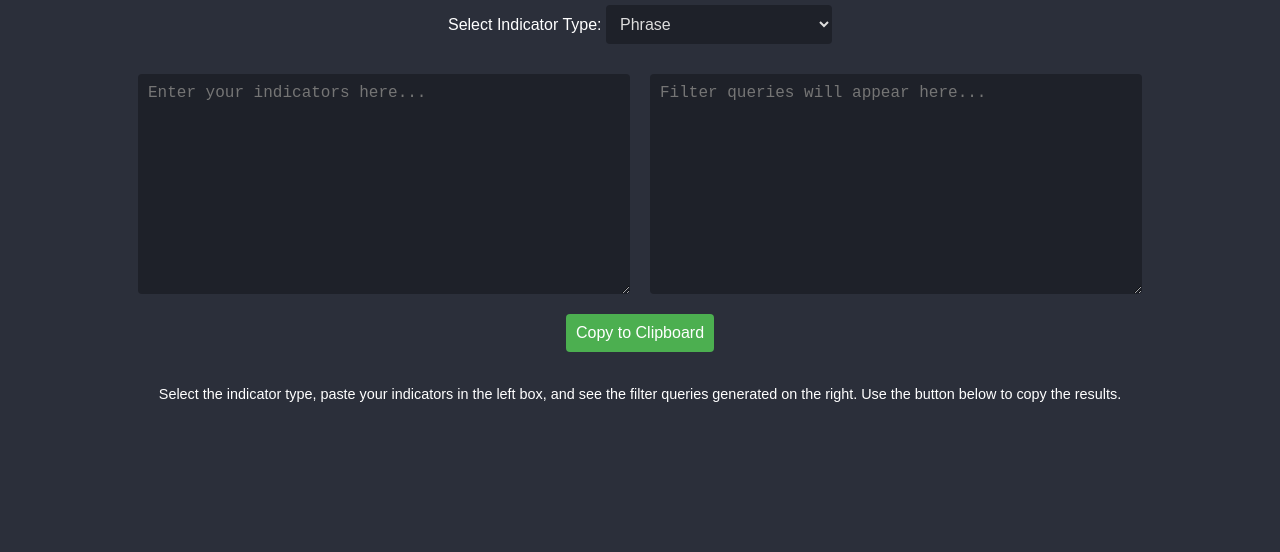
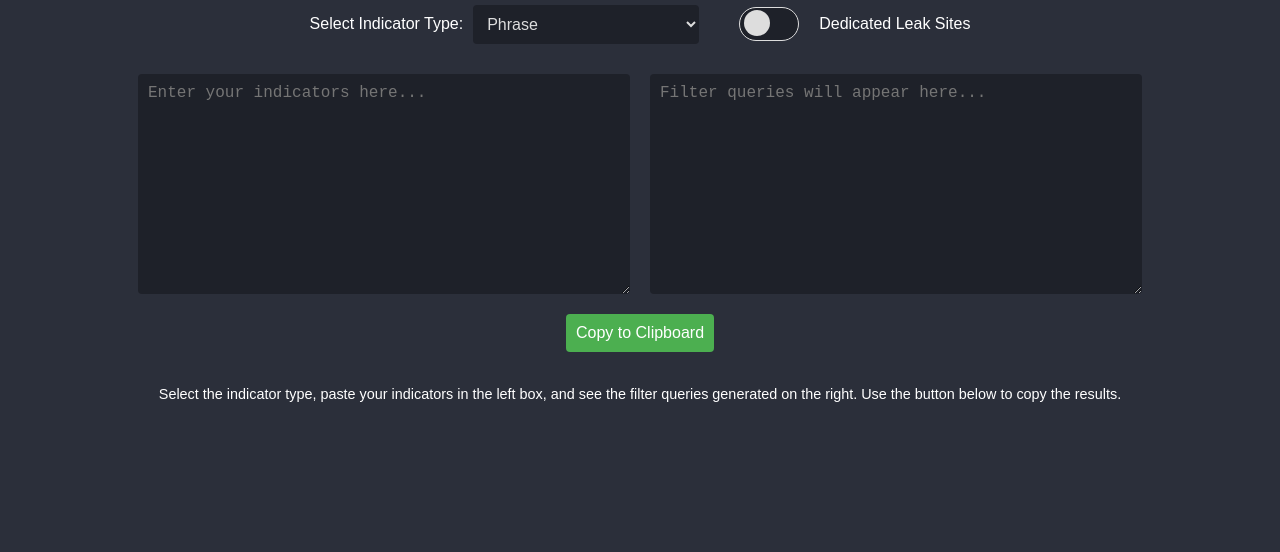
Before and after one commit to alenperic/Query-Filter, a plain HTML site: page index.html in a window 1280 px wide. Shown: the part 248-800 px from the top of the page. Drawn offline with Linux system fonts and the light colour scheme.

Commit message:
Update index.html

```diff
--- a/index.html
+++ b/index.html
@@ -41,8 +41,13 @@
             margin-bottom: 20px;
             font-size: 2em;
         }
-        .dropdown {
+        .controls {
             margin-bottom: 20px;
+            display: flex;
+            align-items: center;
+        }
+        .controls label {
+            margin-right: 10px;
         }
         select {
             padding: 10px;
@@ -51,7 +56,55 @@
             color: #ddd;
             border: none;
             border-radius: 4px;
+            margin-right: 20px;
         }
+        /* Switch styling */
+        .switch {
+            position: relative;
+            display: inline-block;
+            width: 60px;
+            height: 34px;
+            margin-left: 20px;
+        }
+        .switch input {
+            opacity: 0;
+            width: 0;
+            height: 0;
+        }
+        .slider {
+            position: absolute;
+            cursor: pointer;
+            top: 0;
+            left: 0;
+            right: 0;
+            bottom: 0;
+            background-color: #1e2129;
+            transition: .4s;
+            border-radius: 34px;
+            border: 1px solid #ddd;
+        }
+        .slider:before {
+            position: absolute;
+            content: "";
+            height: 26px;
+            width: 26px;
+            left: 4px;
+            bottom: 4px;
+            background-color: #ddd;
+            transition: .4s;
+            border-radius: 50%;
+        }
+        input:checked + .slider {
+            background-color: #4caf50;
+        }
+        input:focus + .slider {
+            box-shadow: 0 0 1px #4caf50;
+        }
+        input:checked + .slider:before {
+            transform: translateX(26px);
+            background-color: white;
+        }
+        /* End of switch styling */
         #wrapper {
             display: flex;
             justify-content: space-between;
@@ -88,6 +141,11 @@
             width: 80%;
             font-size: 0.9em;
         }
+        /* Styling for the "Dedicated Leak Sites" label */
+        .switch-label {
+            margin-left: 10px;
+            font-size: 16px;
+        }
     </style>
 </head>
 <body>
@@ -100,7 +158,7 @@
 
     <div id="title">Filter Query Generator</div>
 
-    <div class="dropdown">
+    <div class="controls">
         <label for="indicatorSelect">Select Indicator Type:</label>
         <select id="indicatorSelect">
             <option value="phrase">Phrase</option>
@@ -110,6 +168,12 @@
             <option value="iprange">IP Range</option>
             <option value="typosquatting_term">Typo-Squatting</option>
         </select>
+
+        <label class="switch">
+            <input type="checkbox" id="dedicatedLeakSitesToggle">
+            <span class="slider"></span>
+        </label>
+        <span class="switch-label">Dedicated Leak Sites</span>
     </div>
 
     <div id="wrapper">
@@ -130,11 +194,13 @@
         const textInput = document.getElementById('textInput');
         const filterOutput = document.getElementById('filterOutput');
         const indicatorSelect = document.getElementById('indicatorSelect');
+        const dedicatedLeakSitesToggle = document.getElementById('dedicatedLeakSitesToggle');
 
         // Function to update the output based on input and selected indicator
         function updateOutput() {
             const inputText = textInput.value;
             const selectedIndicator = indicatorSelect.value;
+            const includeDedicatedLeakSites = dedicatedLeakSitesToggle.checked;
 
             // Split the input text into lines and remove empty lines
             const lines = inputText.split('\n').map(line => line.trim()).filter(line => line !== '');
@@ -152,12 +218,22 @@
 
                 if (validItems.length === 1) {
                     // Single valid item, output as (y:'x')
-                    const outputLine = `(${selectedIndicator}:'${validItems[0]}')`;
+                    let outputLine = `(${selectedIndicator}:'${validItems[0]}')`;
+
+                    if (includeDedicatedLeakSites) {
+                        outputLine += `+(source_category:'dedicated_leak_site')`;
+                    }
+
                     outputLines.push(outputLine);
                 } else {
                     // Multiple valid items, output as (y:'x1')+(y:'x2')+...
                     const entries = validItems.map(item => `(${selectedIndicator}:'${item}')`);
-                    const outputLine = entries.join('+');
+                    let outputLine = entries.join('+');
+
+                    if (includeDedicatedLeakSites) {
+                        outputLine += `+(source_category:'dedicated_leak_site')`;
+                    }
+
                     outputLines.push(outputLine);
                 }
             }
@@ -169,6 +245,7 @@
         // Add event listeners
         textInput.addEventListener('input', updateOutput);
         indicatorSelect.addEventListener('change', updateOutput);
+        dedicatedLeakSitesToggle.addEventListener('change', updateOutput);
 
         // Copy to clipboard function
         function copyToClipboard() {
```
